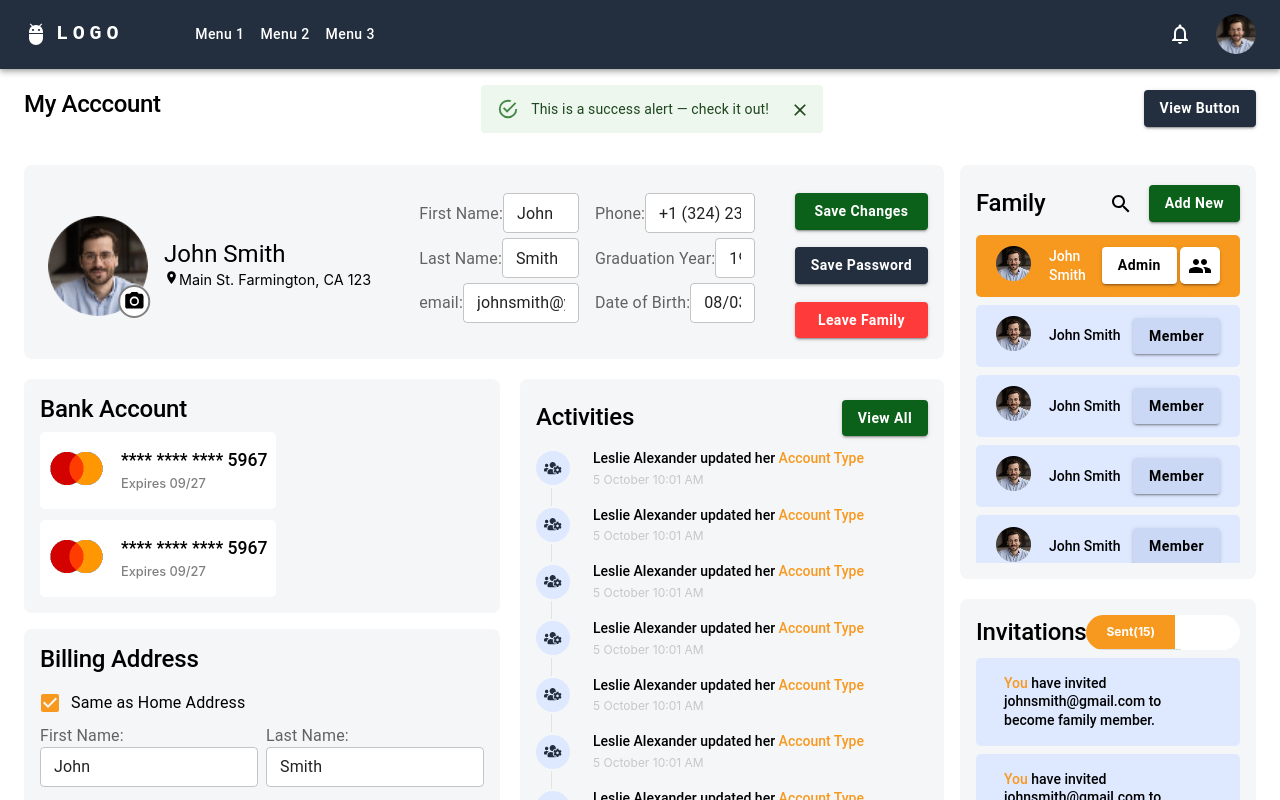
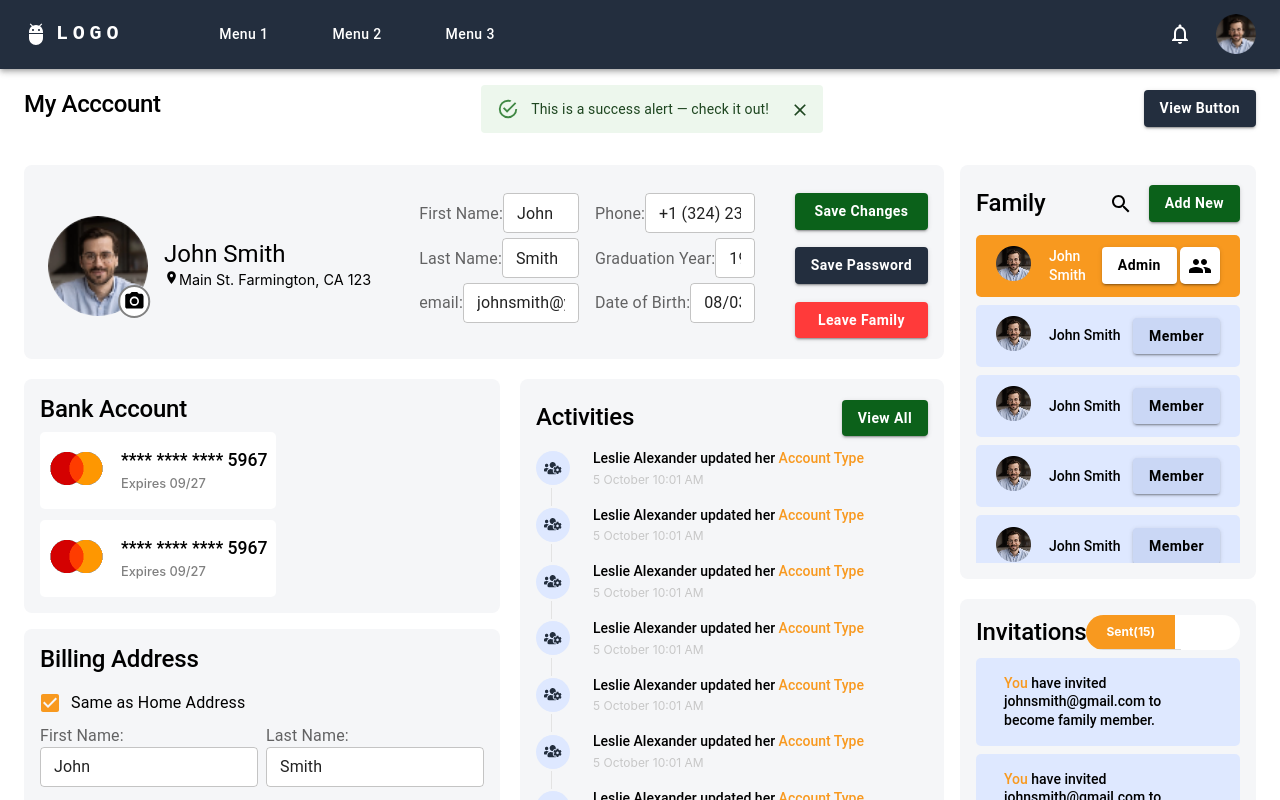
Before and after one commit to numanshaikh25/nattyhatty-assignment, a React (Create React App) app: page / in a window 1280 px wide. Shown: the top 800 px of the page. Built offline with nearby package versions, Linux system fonts and the light colour scheme.

Commit message:
Navbar links spacing increased

```diff
--- a/src/components/Navbar.jsx
+++ b/src/components/Navbar.jsx
@@ -120,7 +120,7 @@ function ResponsiveAppBar() {
               <Button
                 key={page}
                 onClick={handleCloseNavMenu}
-                sx={{ my: 2, color: "white", display: "block", textTransform: "capitalize", fontWeight: "500" }}
+                sx={{ mx: 3, my: 2, color: "white", display: "block", textTransform: "capitalize", fontWeight: "500" }}
               >
                 {page}
               </Button>
--- a/src/components/Tabs/Tabs.css
+++ b/src/components/Tabs/Tabs.css
@@ -52,3 +52,6 @@
 .MuiBox-root.css-19kzrtu {
   padding: 13.8px !important;
 }
+.MuiButton-root:hover {
+  background-color: "#ff9800!important";
+}
```
